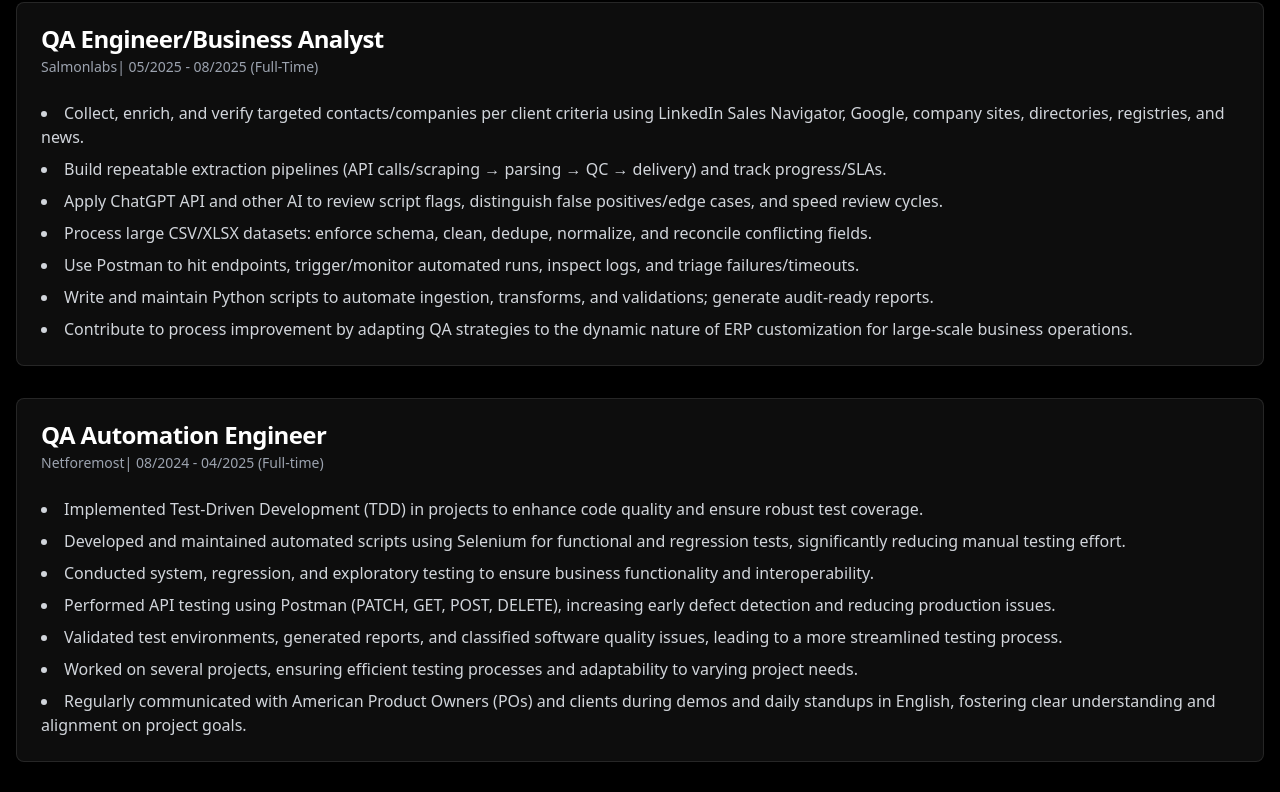
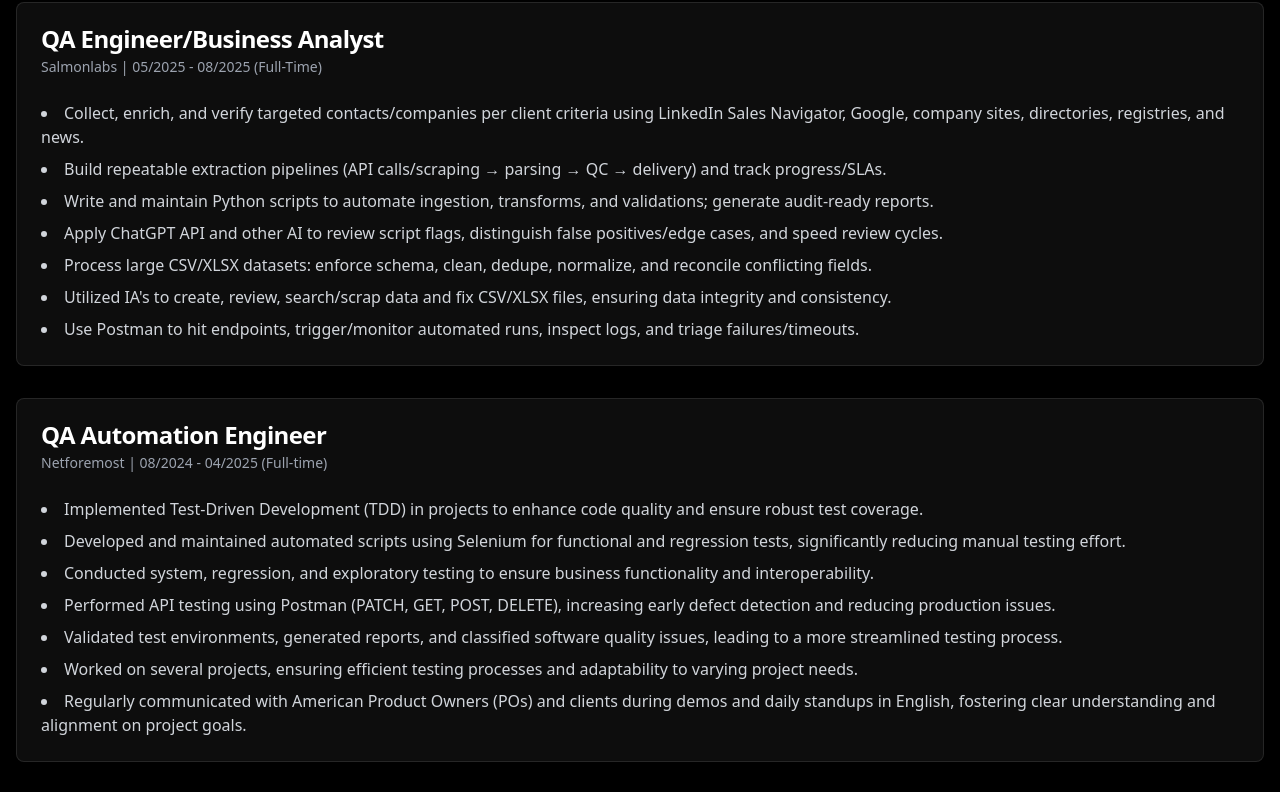
Before and after one commit to Sebastiandg30/My-portfolio, a Next.js app: page / in a window 1280 px wide. Shown: the part 2143-2935 px from the top of the page. Built offline with nearby package versions, Linux system fonts and the light colour scheme.

Commit message:
Minor fix

```diff
--- a/app/page.tsx
+++ b/app/page.tsx
@@ -804,24 +804,24 @@ export default function Component() {
                <Card className="bg-white/5 border-white/10">
               <CardHeader>
                 <CardTitle className="text-white">QA Engineer/Business Analyst</CardTitle>
-                <CardDescription className="text-gray-400">Salmonlabs| 05/2025 - 08/2025 (Full-Time)</CardDescription>
+                <CardDescription className="text-gray-400">Salmonlabs | 05/2025 - 08/2025 (Full-Time)</CardDescription>
               </CardHeader>
               <CardContent>
                 <ul className="list-disc list-inside space-y-2 text-gray-300">
                    <li>Collect, enrich, and verify targeted contacts/companies per client criteria using LinkedIn Sales Navigator, Google, company sites, directories, registries, and news.</li>
                    <li>Build repeatable extraction pipelines (API calls/scraping → parsing → QC → delivery) and track progress/SLAs.</li>
+                   <li>Write and maintain Python scripts to automate ingestion, transforms, and validations; generate audit-ready reports.</li>
                    <li>Apply ChatGPT API and other AI to review script flags, distinguish false positives/edge cases, and speed review cycles.</li>
                    <li>Process large CSV/XLSX datasets: enforce schema, clean, dedupe, normalize, and reconcile conflicting fields.</li>
+                   <li>Utilized IA's to create, review, search/scrap data and fix CSV/XLSX files, ensuring data integrity and consistency.</li>
                    <li>Use Postman to hit endpoints, trigger/monitor automated runs, inspect logs, and triage failures/timeouts.</li>
-                   <li>Write and maintain Python scripts to automate ingestion, transforms, and validations; generate audit-ready reports.</li>
-                   <li>Contribute to process improvement by adapting QA strategies to the dynamic nature of ERP customization for large-scale business operations.</li>
                 </ul>
               </CardContent>
                </Card>
                <Card className="bg-white/5 border-white/10">
               <CardHeader>
                 <CardTitle className="text-white">QA Automation Engineer</CardTitle>
-                <CardDescription className="text-gray-400">Netforemost| 08/2024 - 04/2025 (Full-time)</CardDescription>
+                <CardDescription className="text-gray-400">Netforemost | 08/2024 - 04/2025 (Full-time)</CardDescription>
               </CardHeader>
               <CardContent>
                 <ul className="list-disc list-inside space-y-2 text-gray-300">
```
